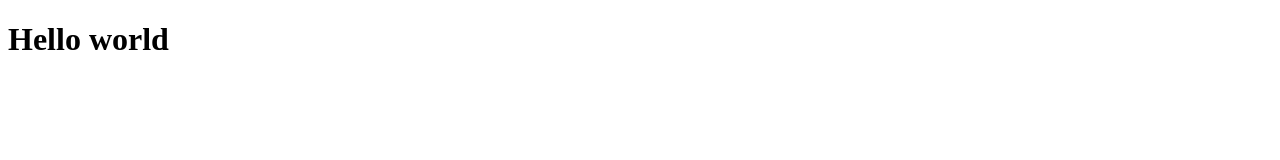
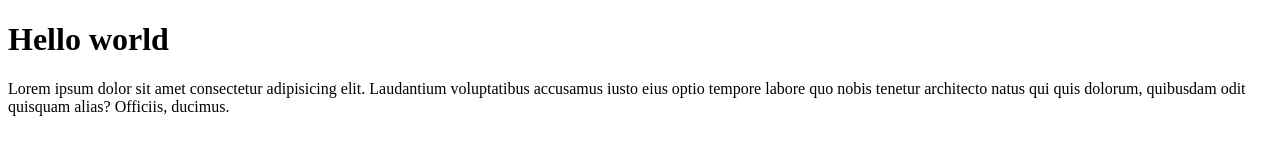
Before and after one commit to khaiyri/bel-test1, a plain HTML site: page index.html in a window 1280 px wide. Drawn offline with Linux system fonts and the light colour scheme.

Commit message:
Add pragraph

```diff
--- a/index.html
+++ b/index.html
@@ -7,5 +7,10 @@
 </head>
 <body>
     <h1>Hello world</h1>
+    <p>Lorem ipsum dolor sit
+        amet consectetur adipisicing elit. Laudantium
+         voluptatibus accusamus iusto eius optio tempore labore quo nobis
+         tenetur architecto natus qui quis dolorum, quibusdam odit quisquam alias? Officiis, ducimus.
+    </p>
 </body>
 </html>
```
